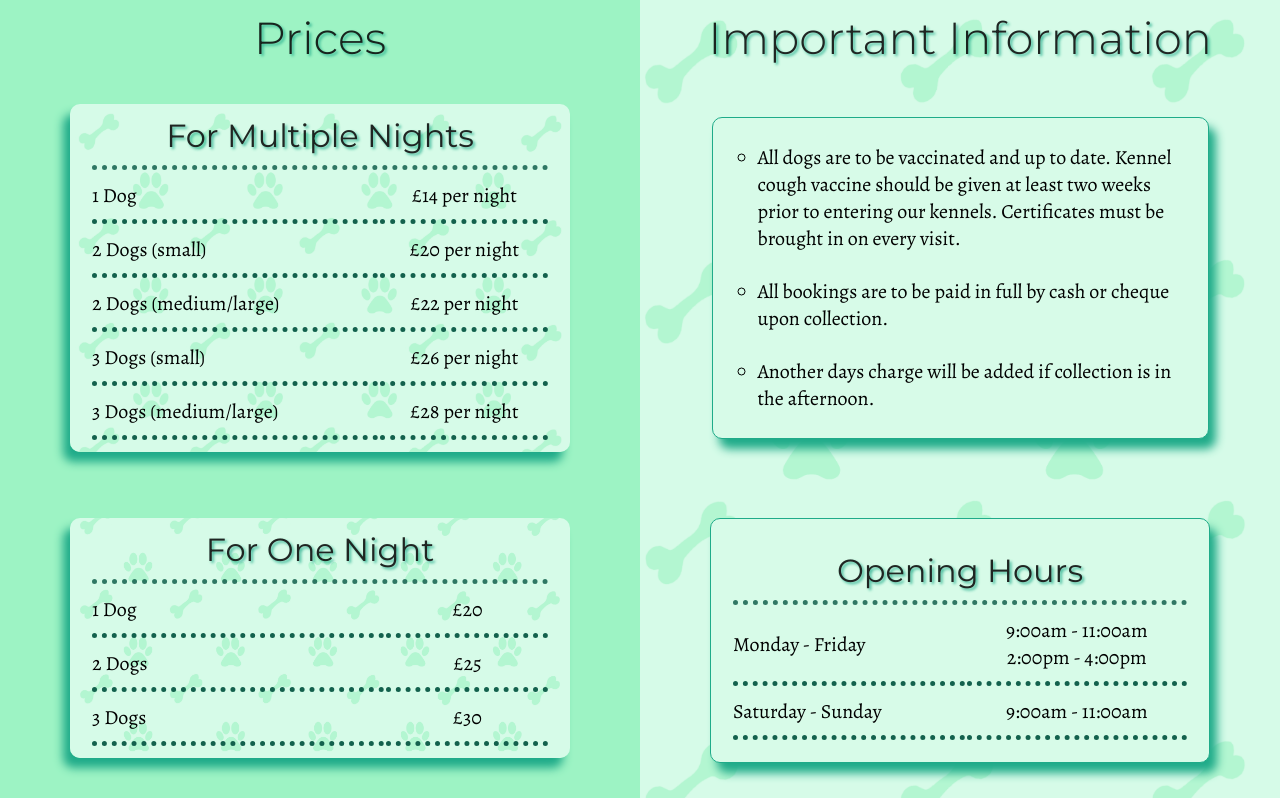
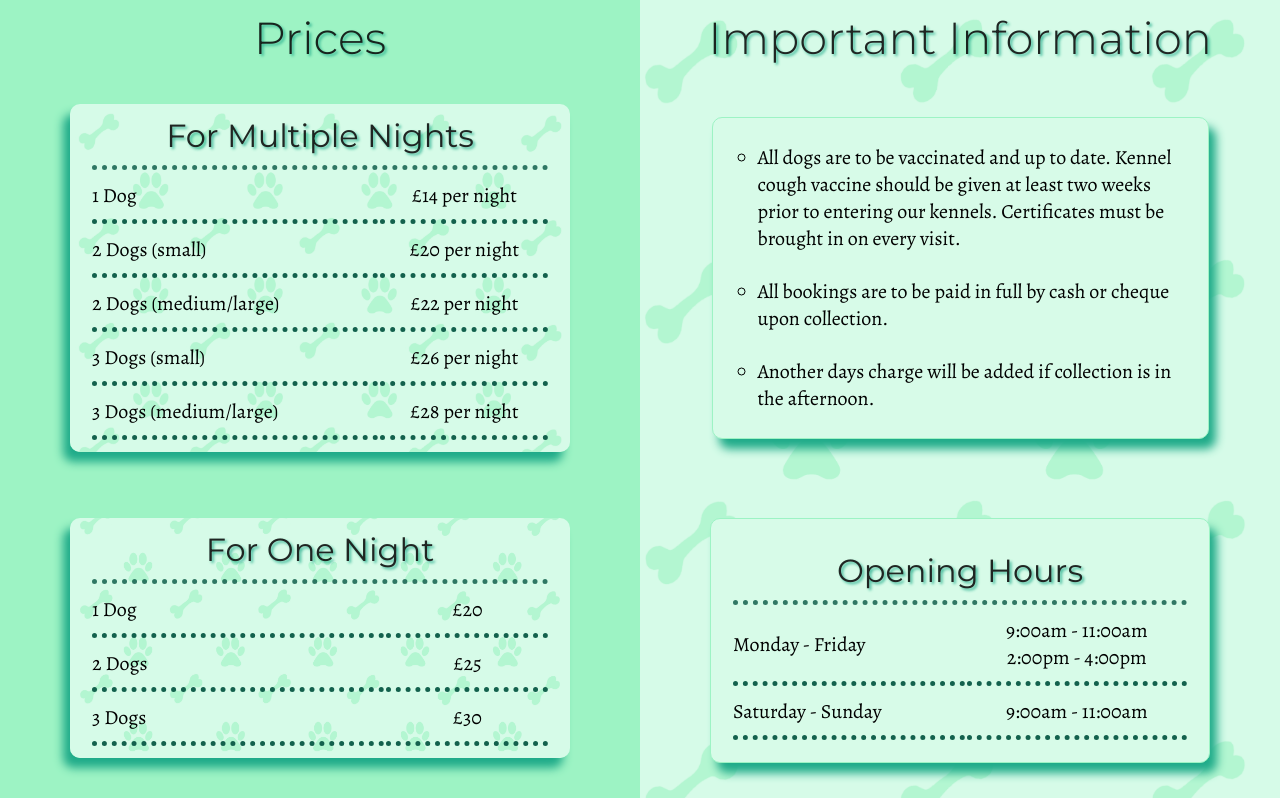
Before and after one commit to Velocima/green-lawns, a React (Create React App) app: page /services in a window 1280 px wide. Shown: the part 803-1603 px from the top of the page. Built offline with nearby package versions, Linux system fonts and the light colour scheme.

Commit message:
border color changed on information boxes

```diff
--- a/src/css/services.css
+++ b/src/css/services.css
@@ -121,7 +121,7 @@
       border-radius: 10px;
       box-shadow: 7px 10px 10px #1fab89;
       background-color: #d7fbe8;
-      border: 1px solid #1fab89;
+      border: 1px solid #9df3c4;
       list-style-type: circle; }
       .services .important-information ul li {
         margin-left: 25px;
@@ -137,7 +137,7 @@
       border-radius: 10px;
       box-shadow: 7px 10px 10px #1fab89;
       background-color: #d7fbe8;
-      border: 1px solid #1fab89; }
+      border: 1px solid #9df3c4; }
       .services .important-information table tr th {
         font-size: 2rem;
         font-weight: 400; }
--- a/src/scss/services.scss
+++ b/src/scss/services.scss
@@ -143,7 +143,7 @@
 			border-radius: 10px;
 			box-shadow: 7px 10px 10px $green4;
 			background-color: $green1;
-			border: 1px solid $green4;
+			border: 1px solid $green2;
 			list-style-type: circle;
 			li {
 				margin-left: 25px;
@@ -162,7 +162,7 @@
 			border-radius: 10px;
 			box-shadow: 7px 10px 10px $green4;
 			background-color: $green1;
-			border: 1px solid $green4;
+			border: 1px solid $green2;
 			tr {
 				th {
 					font-size: 2rem;
```
